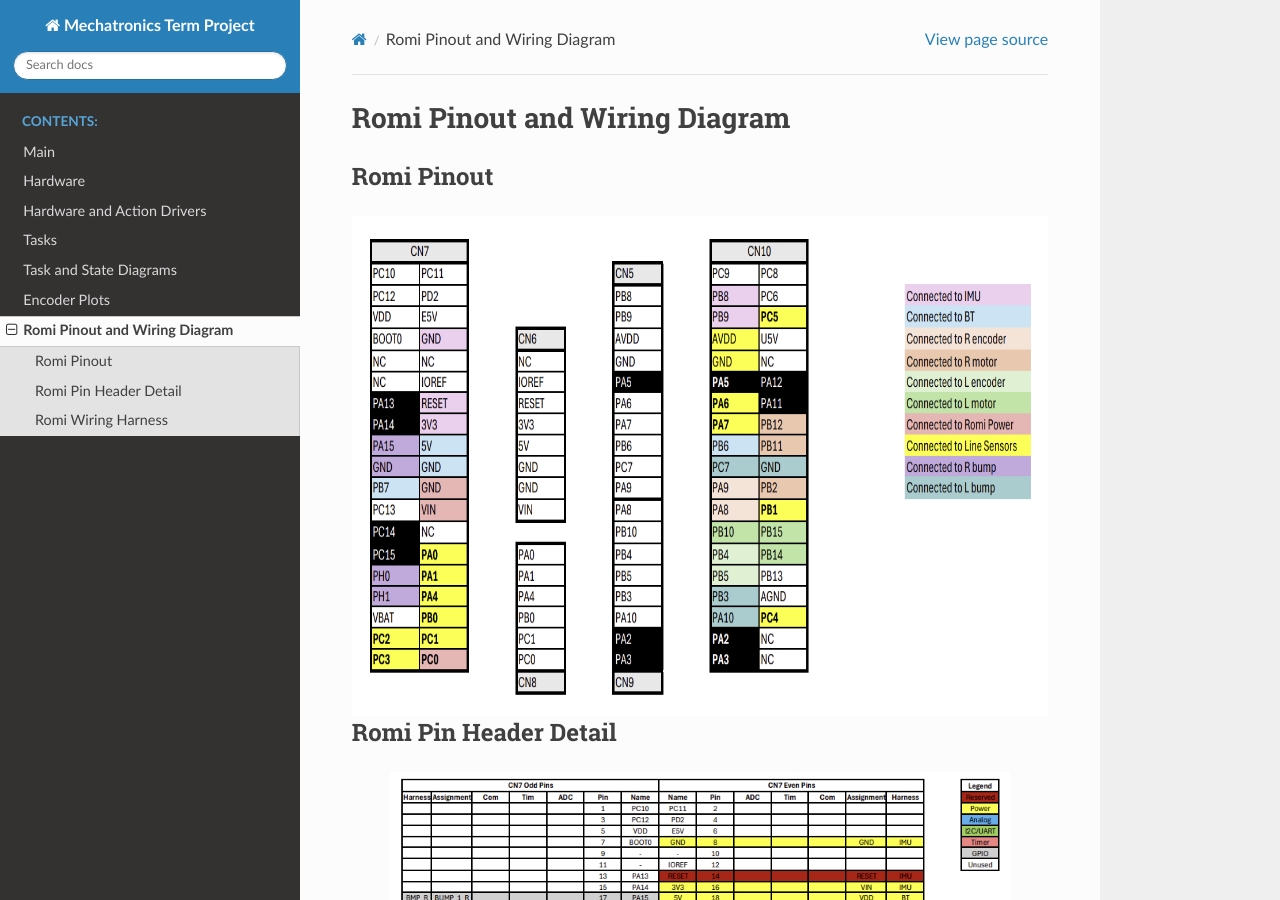
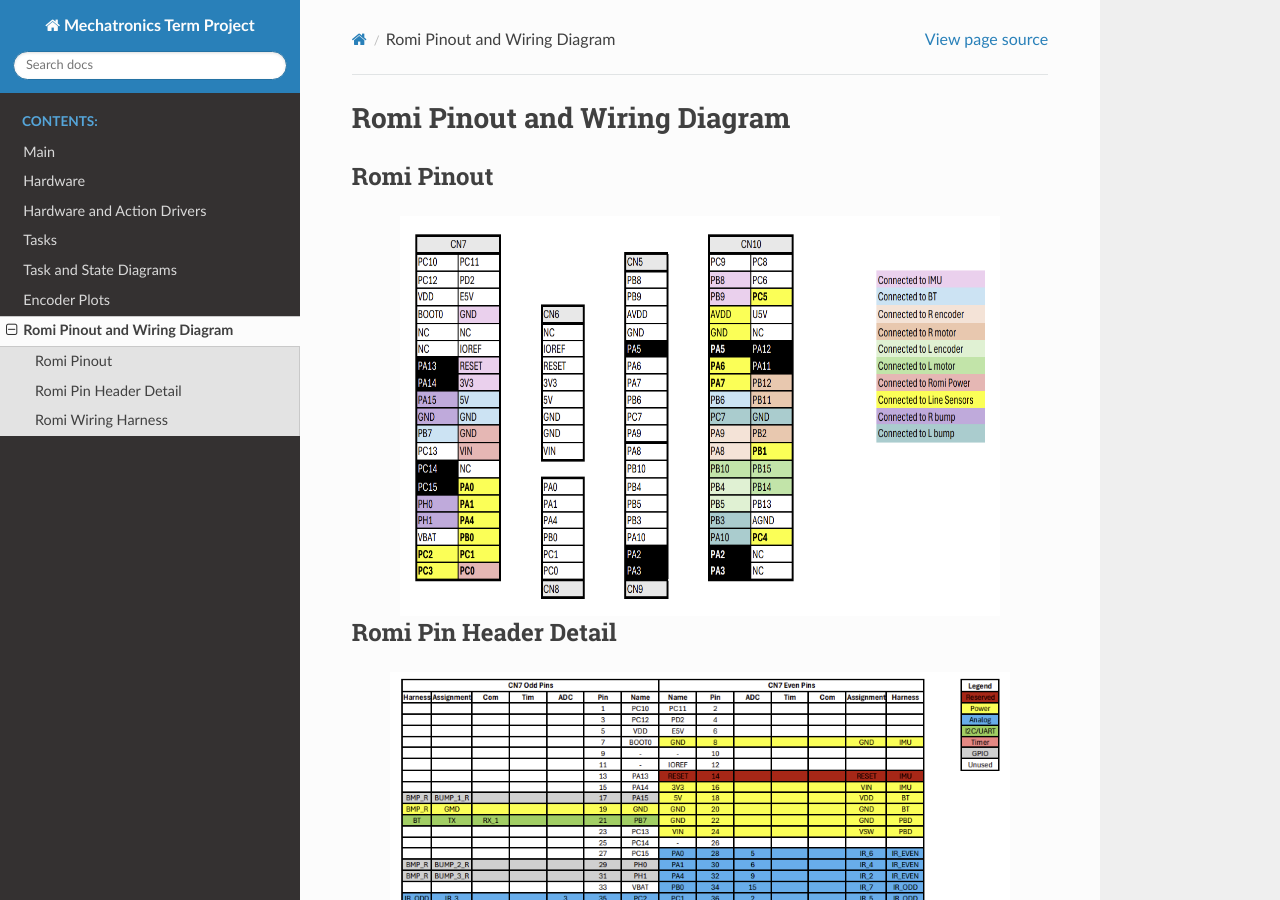
Before and after one commit to emmicayer/Mechatronics-Repository, a Sphinx documentation site: the page built from docs/pininfo.rst, in a window 1280 px wide and 900 px high. Built offline with Sphinx 7.4.7 and the Read the Docs theme 3.1.0, drawn with Linux system fonts in a browser that asks for light colours; pages that are not in the unit, such as notebooks, are missing from menus.

Commit message:
Update pininfo.rst

```diff
--- a/docs/pininfo.rst
+++ b/docs/pininfo.rst
@@ -7,7 +7,8 @@
 
 .. figure:: images/pinout.png
    :align: center
-   :height: 500px
+   :height: 400px
+   :width: 600px
    :alt: alternate text
 
 
```
